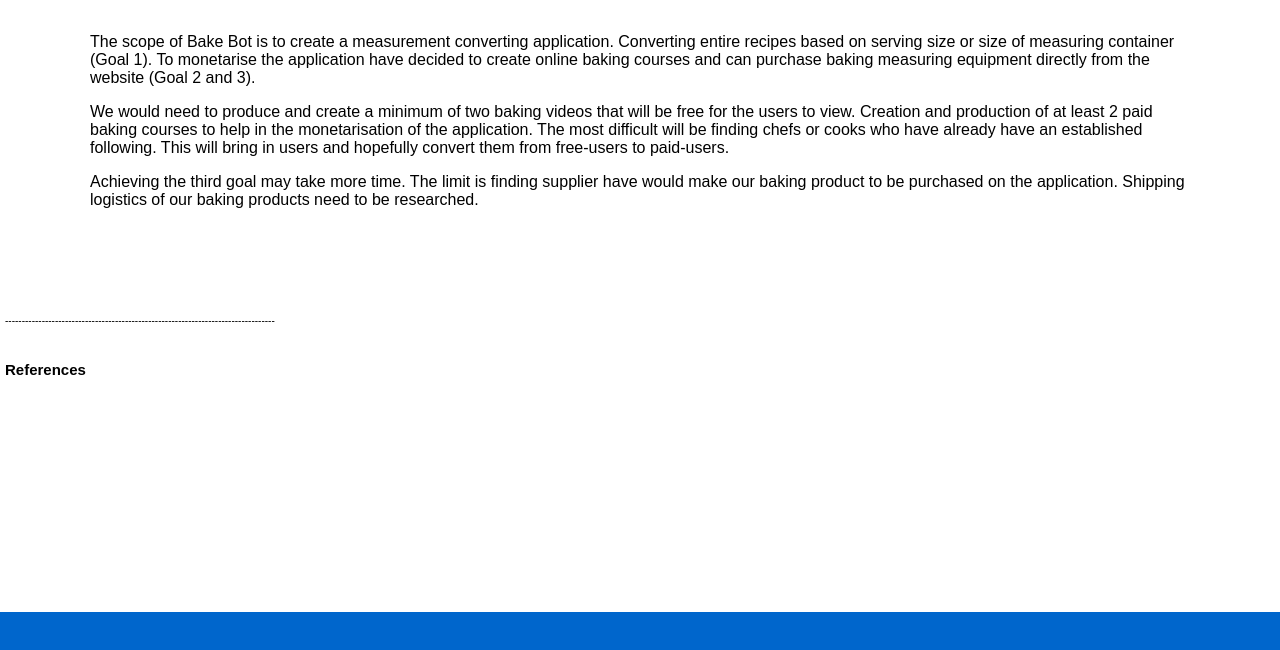
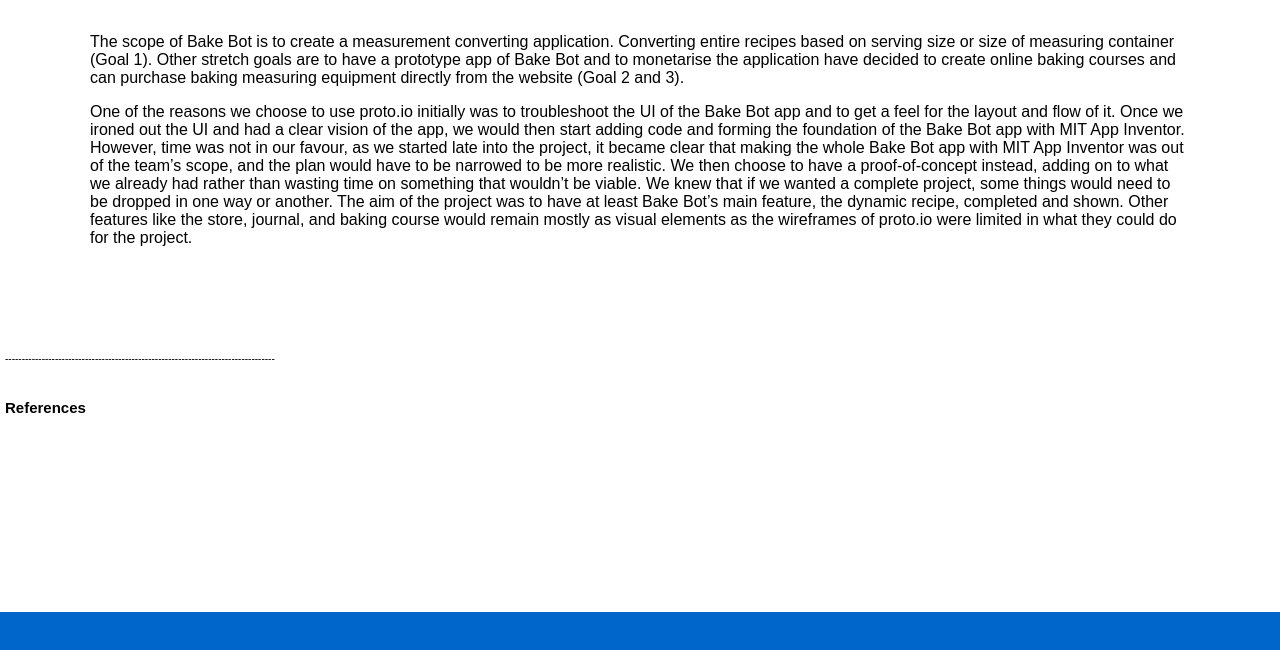
Before and after one commit to s3893777/IIT-Assignment3, a plain HTML site: page scopelimits.html in a window 1280 px wide. Shown: the part 138-788 px from the top of the page. Drawn offline with Linux system fonts and the light colour scheme.

Commit message:
Update scopelimits.html

```diff
--- a/scopelimits.html
+++ b/scopelimits.html
@@ -45,9 +45,18 @@
   <div class="main-content">
     <h1>Scope and Limits</h1>
     <div class="main-content-section">
-    <p>The scope of Bake Bot is to create a measurement converting application. Converting entire recipes based on serving size or size of measuring container (Goal 1). To monetarise the application have decided to create online baking courses and can purchase baking measuring equipment directly from the website (Goal 2 and 3).</p>
-    <p>We would need to produce and create a minimum of two baking videos that will be free for the users to view. Creation and production of at least 2 paid baking courses to help in the monetarisation of the application. The most difficult will be finding chefs or cooks who have already have an established following. This will bring in users and hopefully convert them from free-users to paid-users.</p>
-    <p>Achieving the third goal may take more time. The limit is finding supplier have would make our baking product to be purchased on the application. Shipping logistics of our baking products need to be researched.</p>
+    <p>The scope of Bake Bot is to create a measurement converting application. Converting entire recipes based on serving size or size of measuring container
+      (Goal 1). Other stretch goals are to have a prototype app of Bake Bot and to monetarise the application have decided to create online baking courses and
+      can purchase baking measuring equipment directly from the website (Goal 2 and 3).
+     </p>
+     <p>One of the reasons we choose to use proto.io initially was to troubleshoot the UI of the Bake Bot app and to get a feel for the layout and flow of it.
+       Once we ironed out the UI and had a clear vision of the app, we would then start adding code and forming the foundation of the Bake Bot app with MIT App
+       Inventor. However, time was not in our favour, as we started late into the project, it became clear that making the whole Bake Bot app with MIT App Inventor
+       was out of the team’s scope, and the plan would have to be narrowed to be more realistic. We then choose to have a proof-of-concept instead, adding on to
+       what we already had rather than wasting time on something that wouldn’t be viable. We knew that if we wanted a complete project, some things would need to
+       be dropped in one way or another. The aim of the project was to have at least Bake Bot’s main feature, the dynamic recipe, completed and shown. Other features
+       like the store, journal, and baking course would remain mostly as visual elements as the wireframes of proto.io were limited in what they could do for the project.
+     </p>
 
   </div>
   </div>
```
